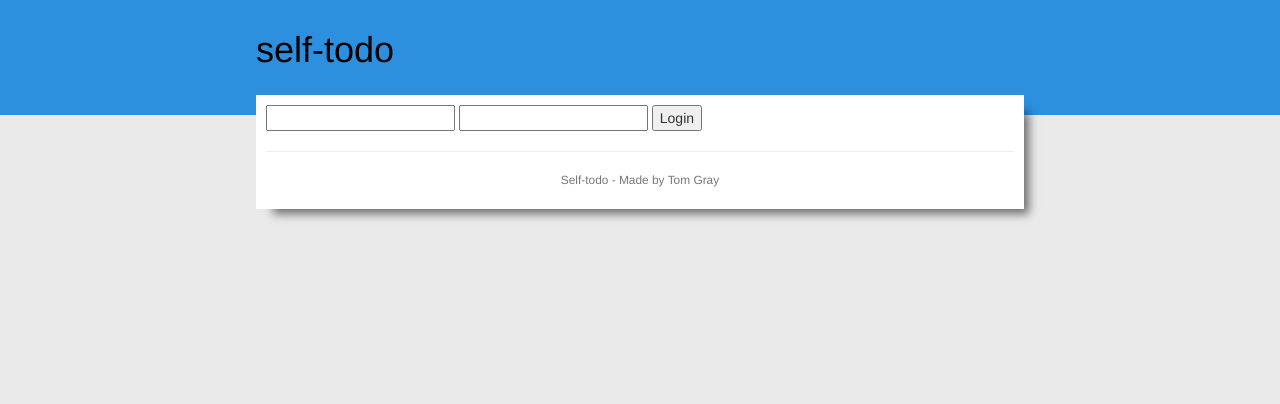
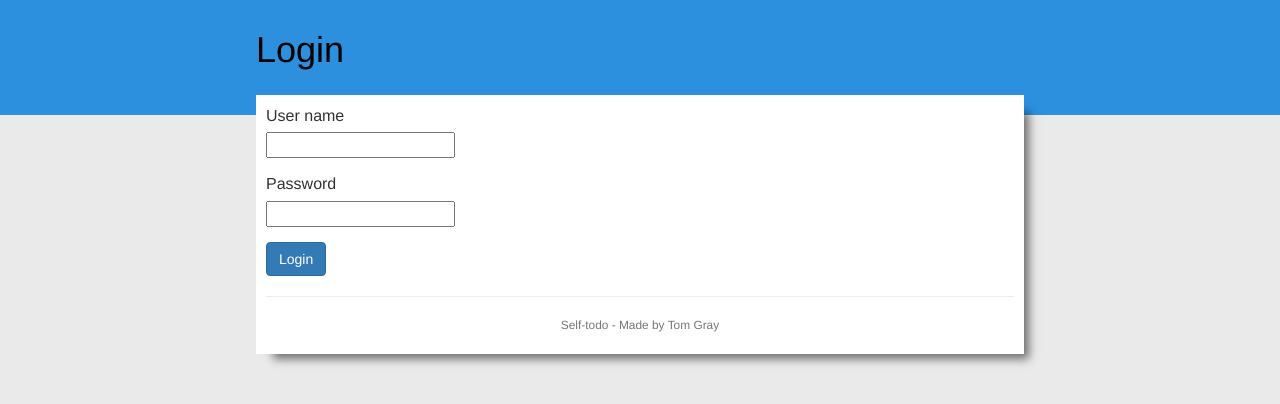
Before and after one commit to TomJamesGray/self-todo, a Python web app: template src/templates/login.html in a window 1280 px wide. Shown: the top 404 px of the page. Run offline with Jinja, Linux system fonts and the light colour scheme; the template is opened without the code that fills it, so the values that code supplies are empty.

Commit message:
Added styling for login page

```diff
--- a/src/static/style.css
+++ b/src/static/style.css
@@ -17,6 +17,9 @@ body{
 label{
 	font-weight:400;
 	font-size:16px;
+}
+.loginForm label{
+	display:block;
 }
 header{
 	background-color:#2C90DE;
--- a/src/templates/login.html
+++ b/src/templates/login.html
@@ -1,9 +1,18 @@
 {% extends "base.html" %}
 {% block title %}Login - {% endblock %}
+{% block header %}Login{% endblock %}
 {% block content %}
-<form action="{{ url_for('login') }}" method="POST">
-	<input type="text" name="userName">
-	<input type="password" name="password">
-	<input type="submit" value="Login">
+<form action="{{ url_for('login') }}" method="POST" class="loginForm">
+	<div class="form-group">
+		<label for="userName">User name</label>
+		<input type="text" name="userName">
+	</div>
+	<div class="form-group">
+		<label for="password">Password</label>
+		<input type="password" name="password">
+	</div>
+	<button type="submit" class="btn btn-primary">
+		Login
+	</button>
 </form>
 {% endblock %}
```
